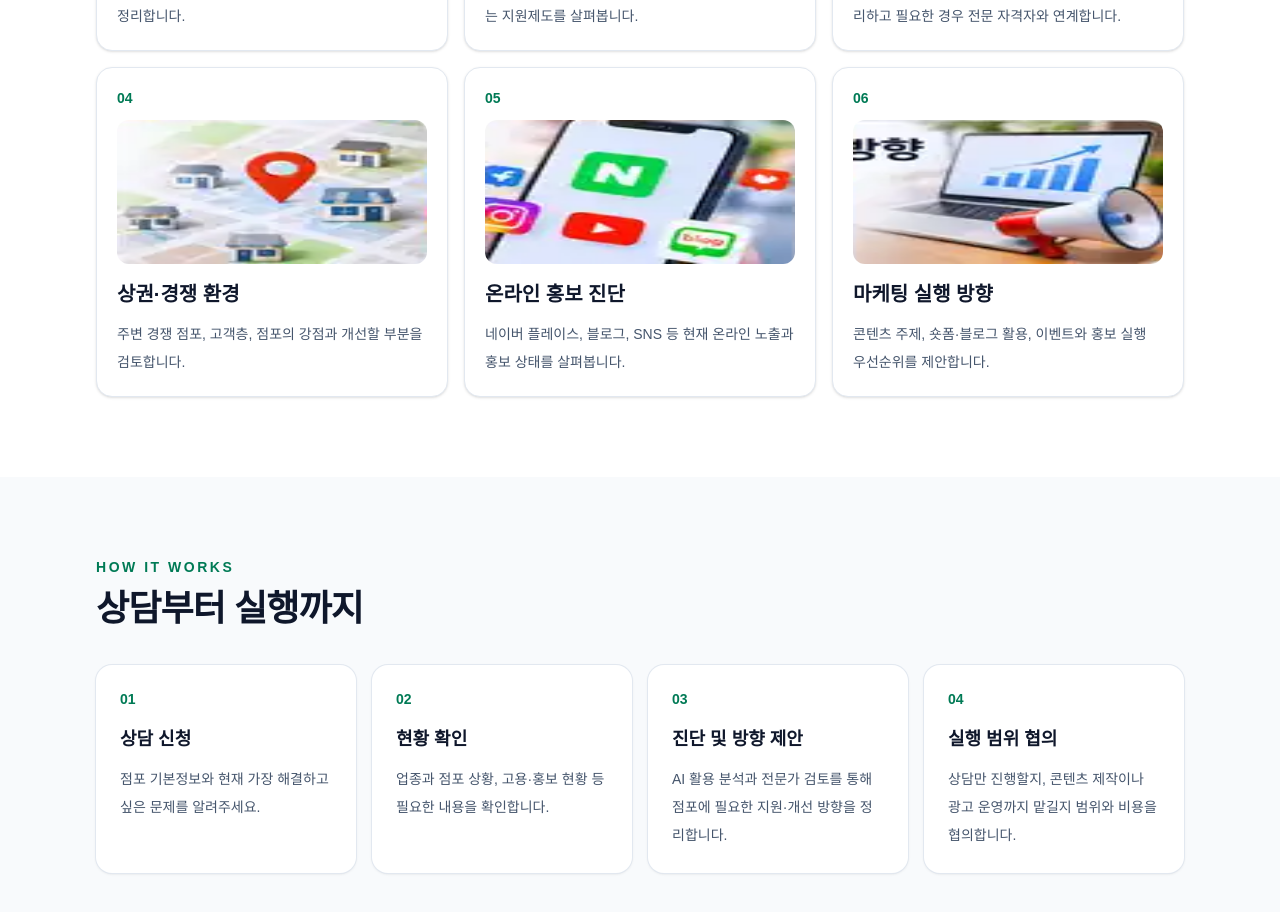
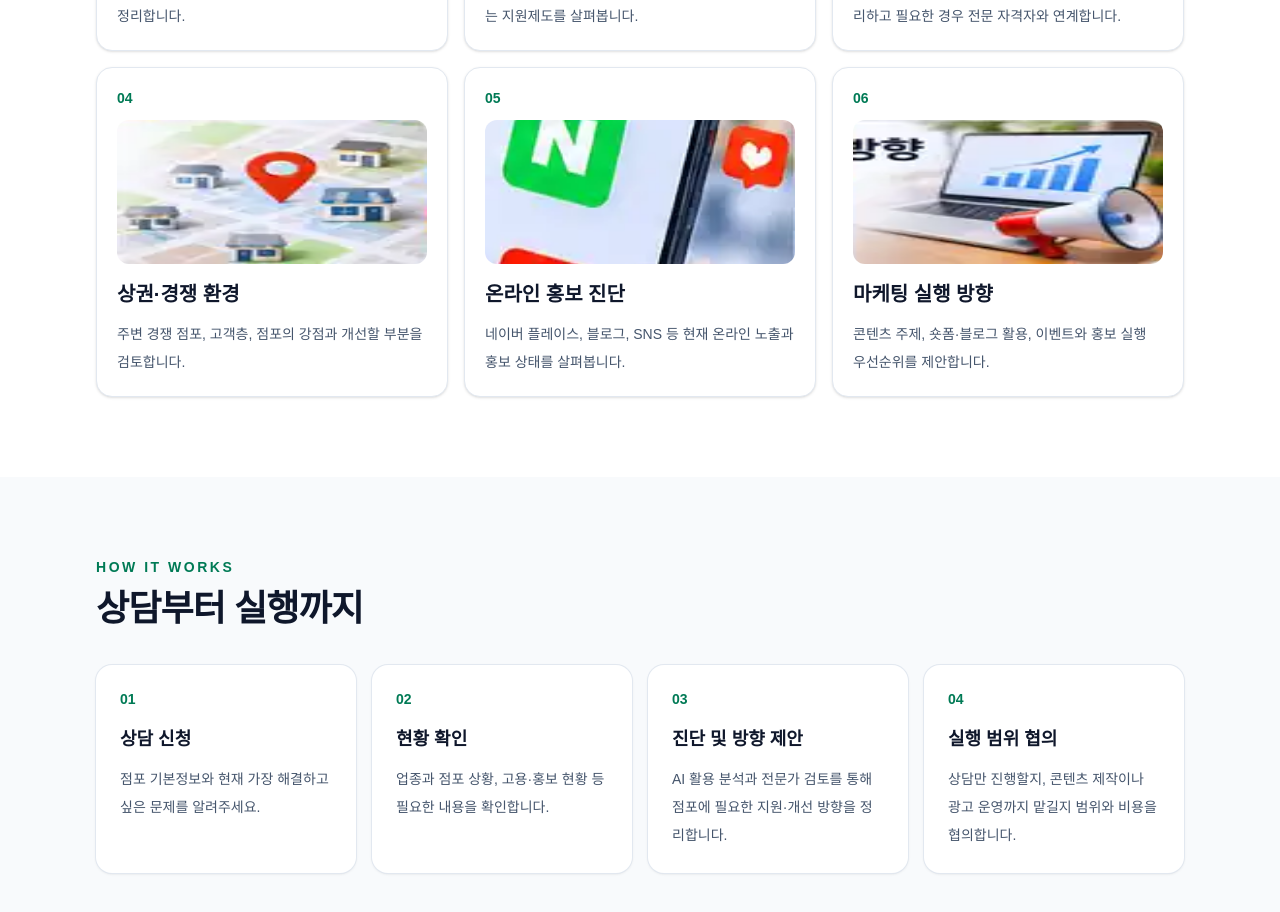
Before and after one commit to kimjintaek/ai-company-support, a Next.js app: page /small-business in a window 1280 px wide. Shown: the part 1640-2552 px from the top of the page. Built offline with nearby package versions, Linux system fonts and the light colour scheme.

Commit message:
Use clean online promotion image crop

```diff
--- a/app/small-business/page.tsx
+++ b/app/small-business/page.tsx
@@ -164,9 +164,12 @@ export default function SmallBusinessMarketingPage() {
                 aria-label={item.imageAlt}
                 className="mt-3 h-36 w-full rounded-xl bg-slate-100 bg-cover bg-no-repeat"
                 style={{
-                  backgroundImage: "url('/images/diagnosis-areas.webp')",
-                  backgroundSize: "300% 200%",
-                  backgroundPosition: item.imagePosition,
+                  backgroundImage:
+                    item.number === "05"
+                      ? "url('/images/online-promotion.webp')"
+                      : "url('/images/diagnosis-areas.webp')",
+                  backgroundSize: item.number === "05" ? "cover" : "300% 200%",
+                  backgroundPosition: item.number === "05" ? "center" : item.imagePosition,
                 }}
               />
               <h3 className="mt-4 text-xl font-bold">{item.title}</h3>
```
